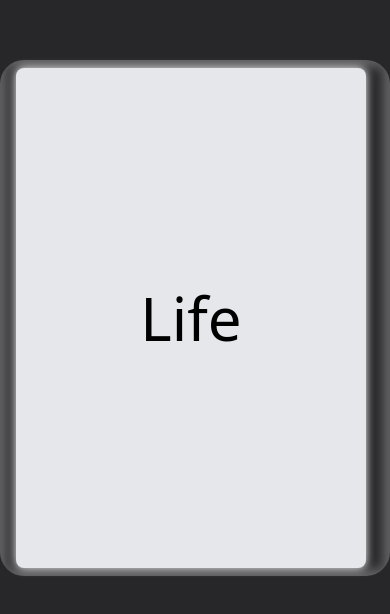
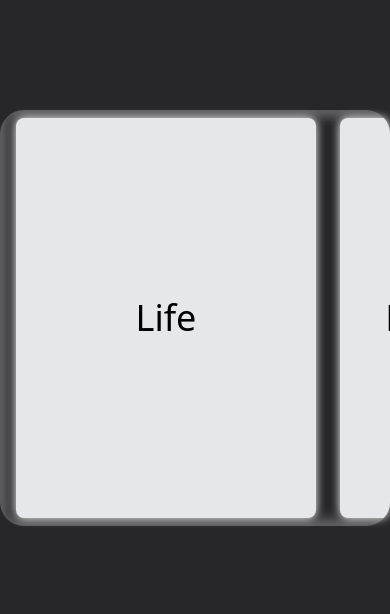
Before and after one commit to jon-tschida/Thoughtful, a React (Vite) app: page / in a window 390 px wide. Shown: the part 104-718 px from the top of the page. Built offline with nearby package versions, Linux system fonts and the light colour scheme.

Commit message:
CSS Media Queries
media queries for phones

```diff
--- a/src/components/QuestionCard.jsx
+++ b/src/components/QuestionCard.jsx
@@ -42,7 +42,7 @@ export default function QuestionCard({
     <div
       className={` relative h-[500px] w-[350px] hover:drop-shadow-3xl transition-all duration-400 mx-3 my-1 shrink-0 bg-gray-200 rounded-lg flex items-center justify-center p-4 ${
         topic && `cursor-pointer`
-      } select-none`}
+      } select-none md:h-[400px] md:w-[300px] sm:h-[300px] sm:w-[200px]`}
     >
       {content && (
         <>
@@ -73,7 +73,7 @@ export default function QuestionCard({
       <p
         className={`${
           content ? `text-3xl` : `text-6xl`
-        } font-light text-black h-fit text-center`}
+        } font-light text-black h-fit text-center sm:text-3xl md:text-4xl`}
       >
         {topic || content}
       </p>
--- a/tailwind.config.js
+++ b/tailwind.config.js
@@ -2,6 +2,10 @@
 export default {
   content: ["./index.html", "./src/**/*.{js,ts,jsx,tsx}"],
   theme: {
+    screens: {
+      sm: "200px",
+      md: "350px",
+    },
     extend: {
       dropShadow: {
         "3xl": "0 0 5px black",
```
